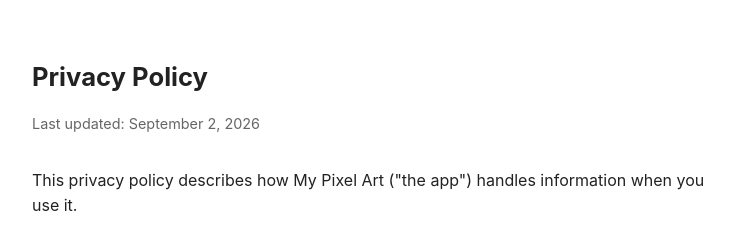
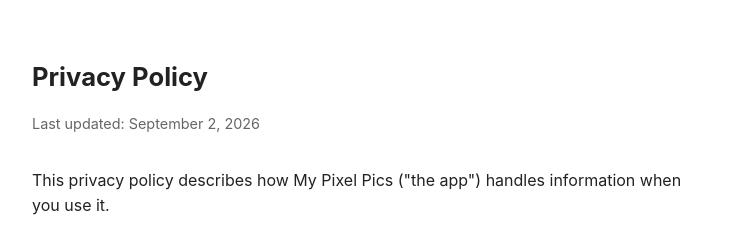
Before and after one commit to tayjeezy/my-pixel-art-privacy, a plain HTML site: page index.html in a window 1280 px wide. Shown: the top 248 px of the page, 268-1004 px from the left. Drawn offline with Linux system fonts and the light colour scheme.

Commit message:
Update title and app name in privacy policy

```diff
--- a/index.html
+++ b/index.html
@@ -3,7 +3,7 @@
 <head>
 <meta charset="UTF-8">
 <meta name="viewport" content="width=device-width, initial-scale=1.0">
-<title>Privacy Policy — My Pixel Art</title>
+<title>Privacy Policy — My Pixel Pics</title>
 <style>
   body {
     font-family: -apple-system, BlinkMacSystemFont, "Segoe UI", Roboto, Helvetica, Arial, sans-serif;
@@ -27,7 +27,7 @@
 <h1>Privacy Policy</h1>
 <p class="updated">Last updated: September 2, 2026</p>
 
-<p>This privacy policy describes how My Pixel Art ("the app") handles information when you use it.</p>
+<p>This privacy policy describes how My Pixel Pics ("the app") handles information when you use it.</p>
 
 <h2>Information we collect</h2>
 <p>The app requests access to your device's camera and/or photo library so you can select or take a photo to convert into a coloring page. This is the only personal information the app interacts with.</p>
```
